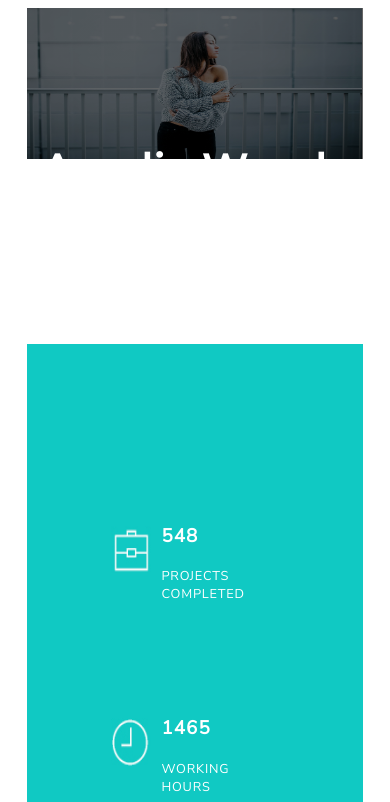
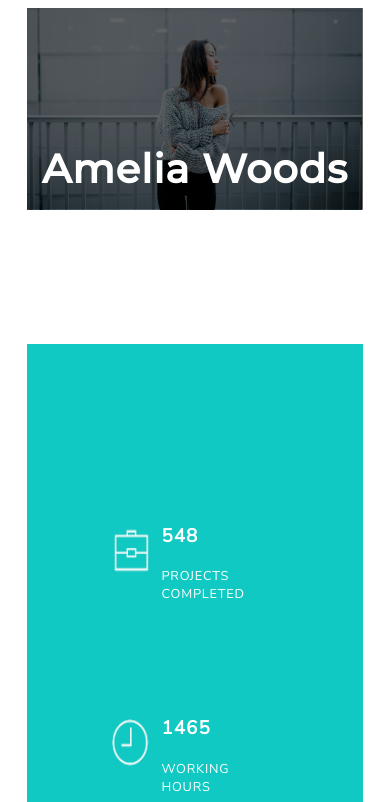
Before and after one commit to Karthikcool95/DCK, a plain HTML site: page index.html in a window 390 px wide. Shown: the part 42-844 px from the top of the page. Drawn offline with Linux system fonts and the light colour scheme.

Commit message:
Update style.css

```diff
--- a/style.css
+++ b/style.css
@@ -68,10 +68,18 @@ li a:hover {
     background-attachment: fixed;
     background-repeat: no-repeat;
 }
+
 @media only screen and (max-width:600px) {
     #main-banner {
         padding-bottom: 1px;
         background-size: 100% 45%;
+        padding-top: 1px;
+    }
+}
+@media only screen and (max-width:768px) {
+    #main-banner {
+        padding-bottom: 1px;
+        background-size: 100% 60%;
         padding-top: 1px;
     }
 }
```
